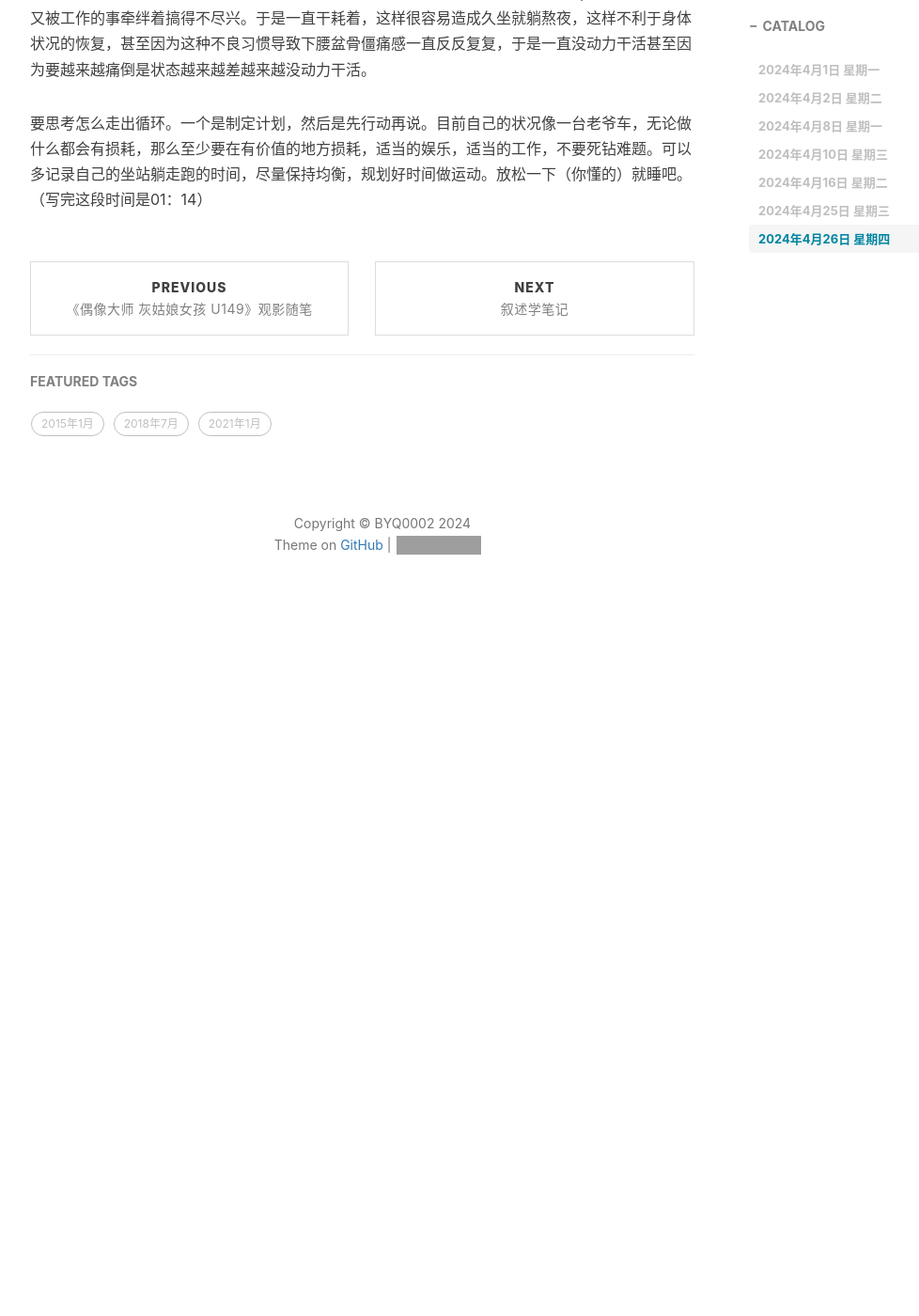
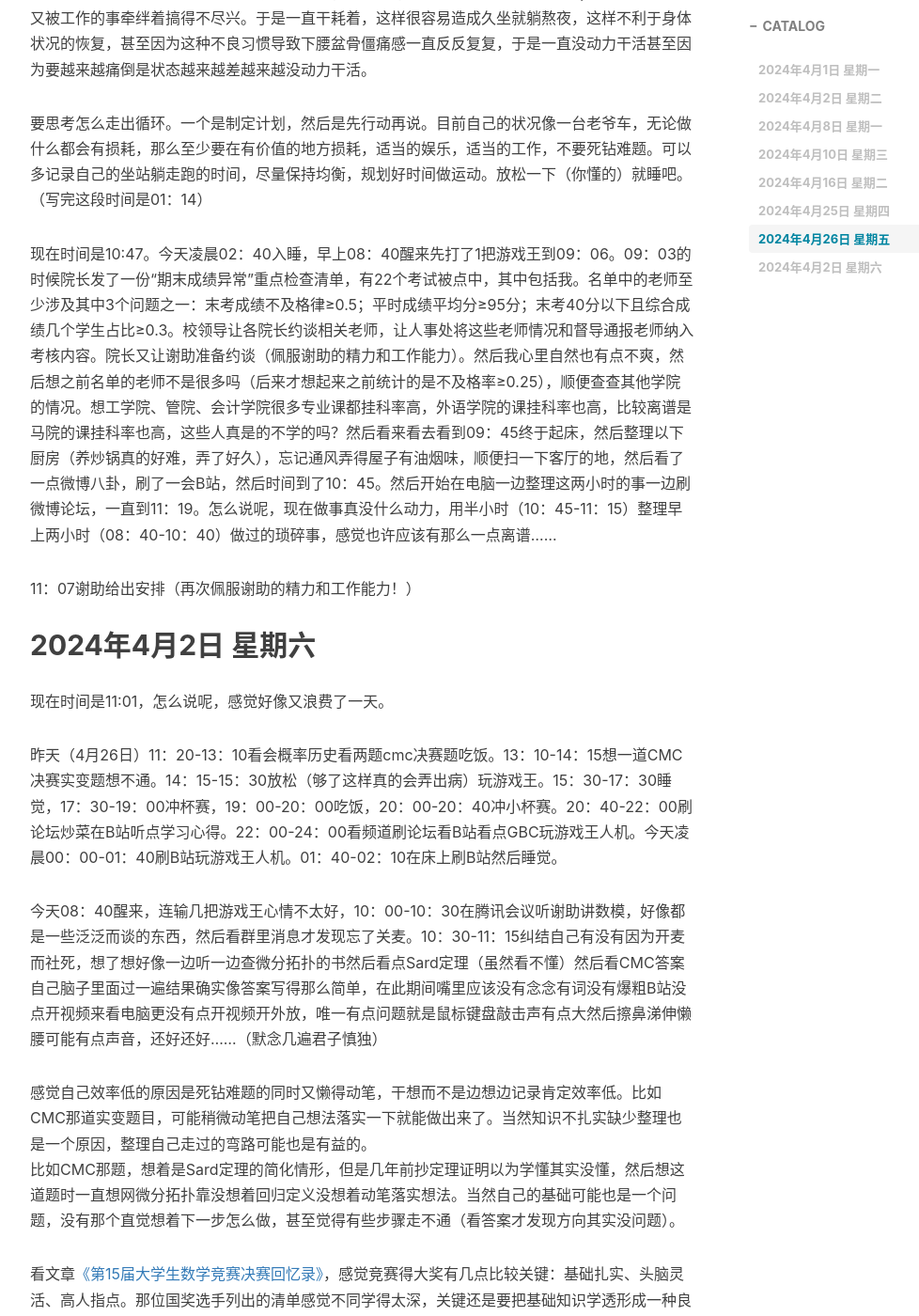
Before and after one commit to BYQ0002/BYQ0002.github.io, a Jekyll site: the page built from _posts/2023-10-23-一点近况.md, in a window 1280 px wide and 1400 px high, scrolled down 4320 px. Shown: the whole window at 94% size, without its empty margins (233-1211 px from the left). Built offline with Jekyll 4.4.1, drawn with Linux system fonts in a browser that asks for light colours; nearby versions of some CDN libraries; comment, search, counter and statistics services are not loaded; before the commit the page ends 5004 px from its top, so only the background shows below that; some of the changed text lies outside the part shown; grey boxes are pictures that could not be loaded.

Commit message:
Update 2023-10-23-一点近况.md

```diff
--- a/_posts/2023-10-23-一点近况.md
+++ b/_posts/2023-10-23-一点近况.md
@@ -75,15 +75,13 @@ tags:                                                  #标签
 现在是23:26,自我分析一下为什么答疑时会有点没耐心吧.首先是睡眠不足,然后心里挂念着各种东西(比如比赛等等);然后那学生基础确实比较弱,三角函数特殊值计算都不熟练;讲题效率低,两天3小时只讲了几道题;给TA讲题TA不容易跟上,反应不过来,让TA自己计算也算不快,TA做题时我有点心不在焉,所以自己玩手机(事实上我也不能一直等着TA);可能没有一直看着TA也算得不快,我有时要回复消息TA可能未必专注,但一直看着我自己有没那个经历,感觉TA也有压力;我觉得我心不在焉效率低,也影响TA心不在焉效率低,同时因为怕TA多想,自己的状态更加不好.总之就有点没耐心,要想想怎么办.首先自己要有所准备,不要玩手机,直接有多少内容就跟TA讲多少;然后告诉TA知识和方法,想节省自己时间就不要给时间TA自己做题;当然如果TA跟不上还是要放慢速度,否则花了时间TA接受不了可能要花更多时间讲解;应该说还是要摸索,针对TA的基础去组织内容;当然心态很重要,被TA找上了就只能花时间奉陪了,当下就是要积极地应对,想着怎么节省时间.
 迷迷糊糊没有状态,写完上述文字的时候,已经是凌晨00:22了,等这两天有时间了再复盘一下阿里赛吧.
 
-## 2024年4月25日 星期三
+## 2024年4月25日 星期四
 
 现在时间是14:15，正在花都准备听座谈会。已经一周没做记录了，简单整理近况。
 
 最近腰痛变严重了，先梳理昨天（4月24日）的作息情况。凌晨02:30睡，早上07:30起床，下腰（肾哪一块）有点不舒服，玩iPad一直到08:15。早上08:30-11:40上课，站几小时下腰盆骨那块有点僵硬和痛。中午吃饭玩游戏王看一话京吹到14:30，入睡到16:30。16:30-17:30玩iPad，17:30-19:30吃饭玩手机上网玩iPad。19:30-20:30一边听质评中心开讲座指导教学文件填写一边上完玩手机。20:30-21:00散步跑步。21:30-次日凌晨03:00刷论坛频道B站玩游戏王。就昨天的状态而言，感觉很不好，拖延症很严重。（写完这段时间是16：00）
 
-
-
-## 2024年4月26日 星期四
+## 2024年4月26日 星期五
 
 现在时间是00：33，拖延症真的太重了……
 
@@ -92,3 +90,26 @@ tags:                                                  #标签
 感觉最近的状态就是：头痛腰痛干活没动力，一想要干活身体的疼痛感和疲劳感让我没干劲启动工作（尤其这些所谓评估整改人事材料教学材料职称材料填写既琐碎还经常要改就挺烦）；但想要娱乐吧又被工作的事牵绊着搞得不尽兴。于是一直干耗着，这样很容易造成久坐就躺熬夜，这样不利于身体状况的恢复，甚至因为这种不良习惯导致下腰盆骨僵痛感一直反反复复，于是一直没动力干活甚至因为要越来越痛倒是状态越来越差越来越没动力干活。
 
 要思考怎么走出循环。一个是制定计划，然后是先行动再说。目前自己的状况像一台老爷车，无论做什么都会有损耗，那么至少要在有价值的地方损耗，适当的娱乐，适当的工作，不要死钻难题。可以多记录自己的坐站躺走跑的时间，尽量保持均衡，规划好时间做运动。放松一下（你懂的）就睡吧。（写完这段时间是01：14）
+
+现在时间是10:47。今天凌晨02：40入睡，早上08：40醒来先打了1把游戏王到09：06。09：03的时候院长发了一份“期末成绩异常”重点检查清单，有22个考试被点中，其中包括我。名单中的老师至少涉及其中3个问题之一：末考成绩不及格律≥0.5；平时成绩平均分≥95分；末考40分以下且综合成绩几个学生占比≥0.3。校领导让各院长约谈相关老师，让人事处将这些老师情况和督导通报老师纳入考核内容。院长又让谢助准备约谈（佩服谢助的精力和工作能力）。然后我心里自然也有点不爽，然后想之前名单的老师不是很多吗（后来才想起来之前统计的是不及格率≥0.25），顺便查查其他学院的情况。想工学院、管院、会计学院很多专业课都挂科率高，外语学院的课挂科率也高，比较离谱是马院的课挂科率也高，这些人真是的不学的吗？然后看来看去看到09：45终于起床，然后整理以下厨房（养炒锅真的好难，弄了好久），忘记通风弄得屋子有油烟味，顺便扫一下客厅的地，然后看了一点微博八卦，刷了一会B站，然后时间到了10：45。然后开始在电脑一边整理这两小时的事一边刷微博论坛，一直到11：19。怎么说呢，现在做事真没什么动力，用半小时（10：45-11：15）整理早上两小时（08：40-10：40）做过的琐碎事，感觉也许应该有那么一点离谱……
+
+11：07谢助给出安排（再次佩服谢助的精力和工作能力！）
+
+## 2024年4月2日 星期六
+
+现在时间是11:01，怎么说呢，感觉好像又浪费了一天。
+
+昨天（4月26日）11：20-13：10看会概率历史看两题cmc决赛题吃饭。13：10-14：15想一道CMC决赛实变题想不通。14：15-15：30放松（够了这样真的会弄出病）玩游戏王。15：30-17：30睡觉，17：30-19：00冲杯赛，19：00-20：00吃饭，20：00-20：40冲小杯赛。20：40-22：00刷论坛炒菜在B站听点学习心得。22：00-24：00看频道刷论坛看B站看点GBC玩游戏王人机。今天凌晨00：00-01：40刷B站玩游戏王人机。01：40-02：10在床上刷B站然后睡觉。
+
+今天08：40醒来，连输几把游戏王心情不太好，10：00-10：30在腾讯会议听谢助讲数模，好像都是一些泛泛而谈的东西，然后看群里消息才发现忘了关麦。10：30-11：15纠结自己有没有因为开麦而社死，想了想好像一边听一边查微分拓扑的书然后看点Sard定理（虽然看不懂）然后看CMC答案自己脑子里面过一遍结果确实像答案写得那么简单，在此期间嘴里应该没有念念有词没有爆粗B站没点开视频来看电脑更没有点开视频开外放，唯一有点问题就是鼠标键盘敲击声有点大然后擦鼻涕伸懒腰可能有点声音，还好还好……（默念几遍君子慎独）
+
+感觉自己效率低的原因是死钻难题的同时又懒得动笔，干想而不是边想边记录肯定效率低。比如CMC那道实变题目，可能稍微动笔把自己想法落实一下就能做出来了。当然知识不扎实缺少整理也是一个原因，整理自己走过的弯路可能也是有益的。
+比如CMC那题，想着是Sard定理的简化情形，但是几年前抄定理证明以为学懂其实没懂，然后想这道题时一直想网微分拓扑靠没想着回归定义没想着动笔落实想法。当然自己的基础可能也是一个问题，没有那个直觉想着下一步怎么做，甚至觉得有些步骤走不通（看答案才发现方向其实没问题）。
+
+看文章[《第15届大学生数学竞赛决赛回忆录》](https://mp.weixin.qq.com/s/7ZUIKmduj6x82KgnmLj-lQ)，感觉竞赛得大奖有几点比较关键：基础扎实、头脑灵活、高人指点。那位国奖选手列出的清单感觉不同学得太深，关键还是要把基础知识学透形成一种良好的直觉，有人指点也很重要，慢慢来吧。
+感觉可以这样学：知识的精炼，归纳方法（工具箱），切实的动笔联系形成手感。也许可以选择先看答案，尝试还原，然后推广（自己出题？）
+
+昨天约谈那事，简而言之就是中招了，还是要养好身体，找好出路。
+突然想起来很多老师其实挺难的，昨天曹看到院长没准备什么培训材料，说了一句“我真是服了他”。只能说大家不容易，少给人家添麻烦吧……
+
+（写道这里时间来到12：19）
```
